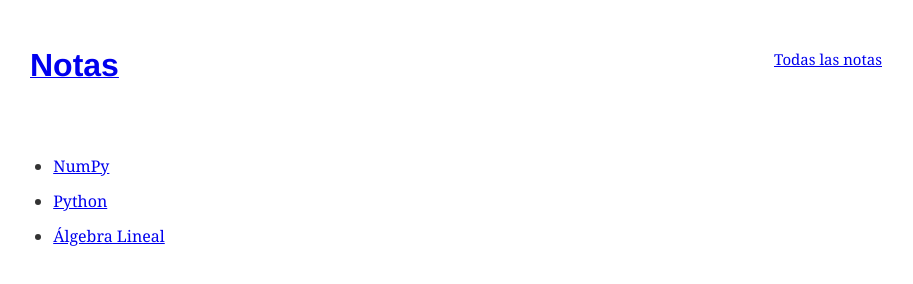
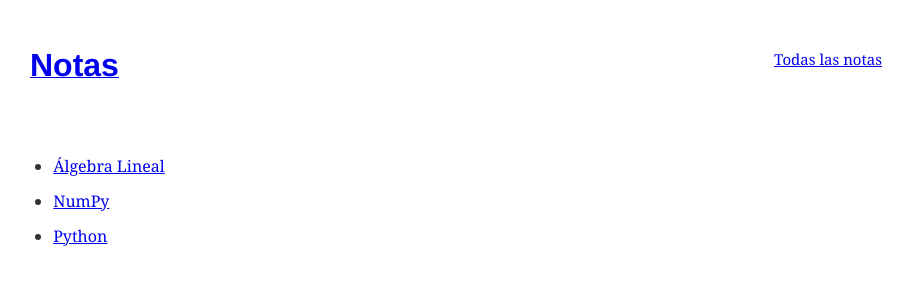
Before and after one commit to materialinflamable/notas, a Gatsby site: page / in a window 1280 px wide. Shown: the whole page, without its empty margins (176-1089 px from the left). Built offline with nearby package versions, Linux system fonts and the light colour scheme; Gatsby itself is replaced by a stand-in of ours; some packages are replaced by stand-ins of ours.

Commit message:
Sorts the categories alphabetically

```diff
--- a/src/pages/index.tsx
+++ b/src/pages/index.tsx
@@ -2,6 +2,19 @@
 import { graphql } from 'gatsby'
 import Layout from "../components/layout"
 import Category from "../components/category"
+
+interface Cat {
+  fieldValue: string,
+  totalCount: number
+}
+
+const compareAlphabetically = (a: Cat, b: Cat) => {
+  return a.fieldValue.localeCompare(b.fieldValue)
+}
+
+const compareByCount = (a: Cat, b: Cat) => {
+  return a.totalCount > b.totalCount
+}
 
 const CategoriesPage = ({
   data: {
@@ -11,12 +24,9 @@
   <Layout to_en_es="/categorias/">
       <ul>
         {
-            group.map(category => (
+            group.sort(compareAlphabetically).map(category => (
                 <Category category={category}>
                 </Category>
-                // <li key={category.fieldValue}>
-                //     <Link to={`/categories/${_.kebabCase(category.fieldValue)}`}>{category.fieldValue}</Link>
-                // </li>
             ))
         }
       </ul>
```
